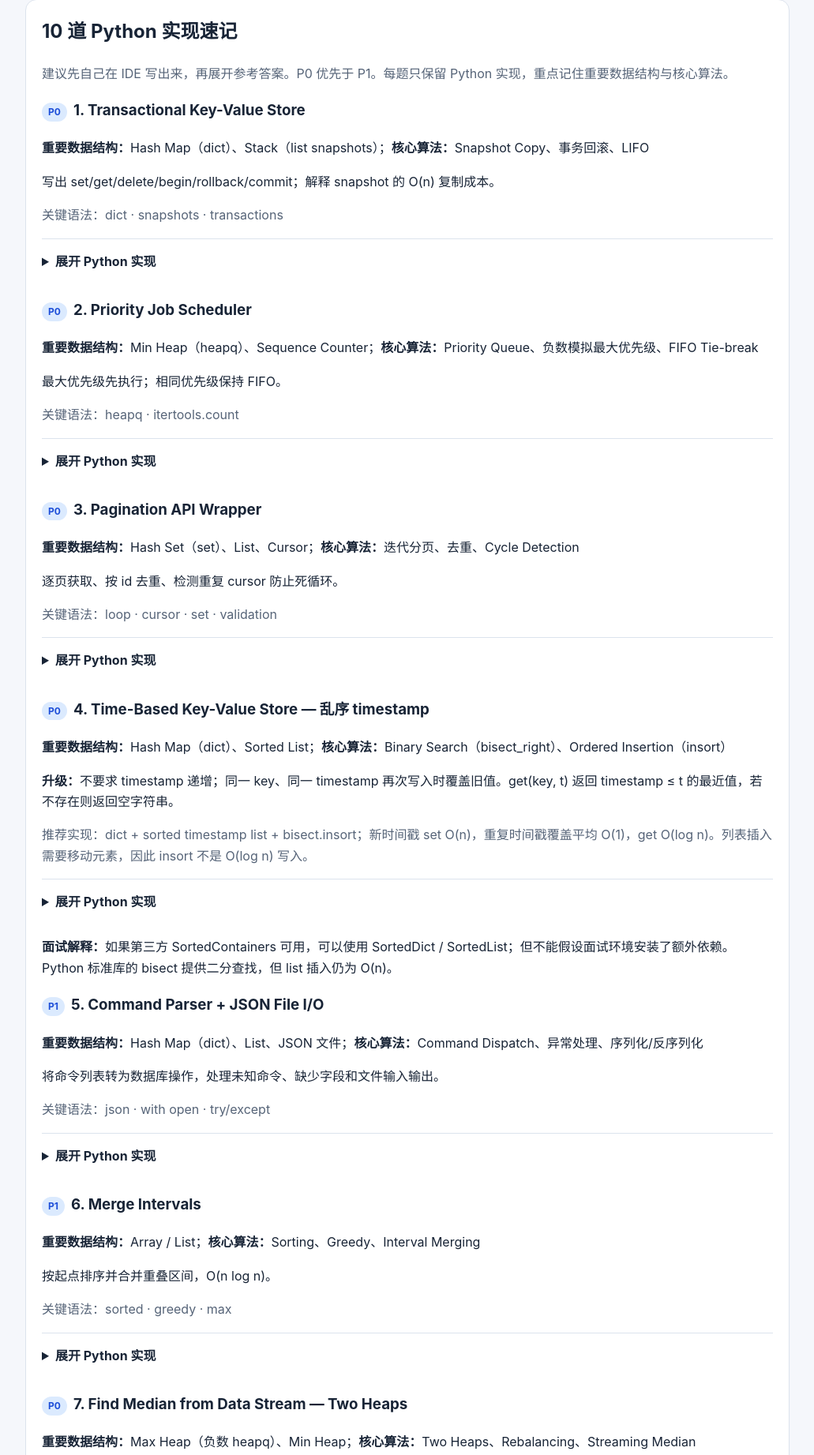
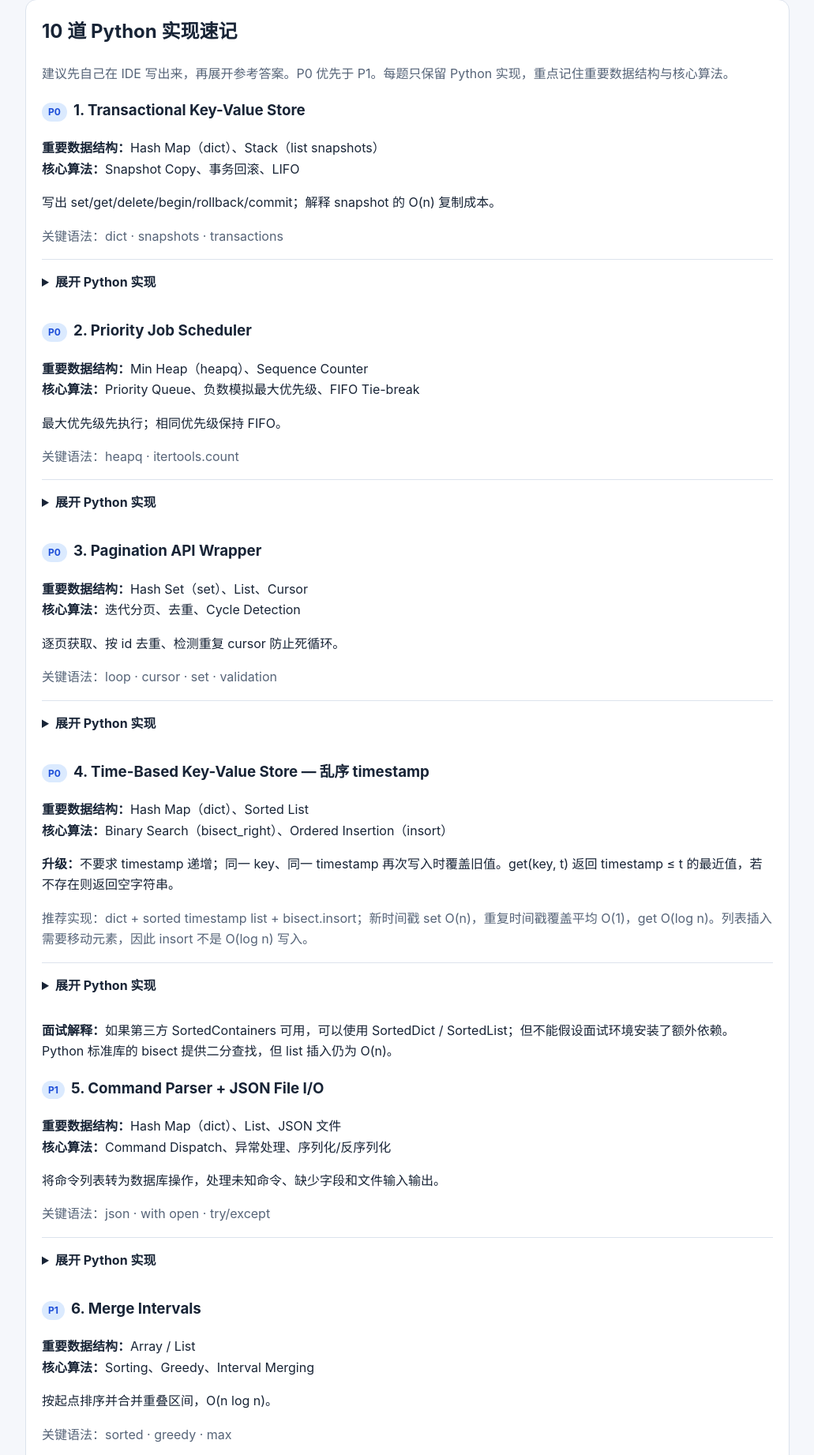
Before and after one commit to diego-king/ai-agent-knowledge, a plain HTML site: page docs/lyft-laptop-coding-interview.html in a window 1280 px wide. Shown: the part 647-2490 px from the top of the page at 79% size, without its empty margins (124-1155 px from the left). Drawn offline with Linux system fonts and the light colour scheme.

Commit message:
Format data structures and core algorithms on separate lines

```diff
--- a/docs/lyft-laptop-coding-interview.html
+++ b/docs/lyft-laptop-coding-interview.html
@@ -4,7 +4,7 @@
 <style>:root{color-scheme:light dark;--bg:#f5f7fb;--card:#fff;--text:#182436;--muted:#566478;--line:#dce3ed;--accent:#2563eb}*{box-sizing:border-box}body{margin:0;background:var(--bg);color:var(--text);font:16px/1.65 -apple-system,BlinkMacSystemFont,"Segoe UI",sans-serif}header{background:#13233d;color:#fff;padding:38px max(18px,calc((100vw - 1000px)/2))}header p{color:#d0def3}main{max-width:1000px;margin:auto;padding:24px 16px 70px}.card{background:var(--card);border:1px solid var(--line);border-radius:14px;padding:20px;margin:16px 0}h1{line-height:1.2}h2{margin-top:0}nav a{display:inline-block;margin:5px 12px 5px 0;color:var(--accent)}details{border-top:1px solid var(--line);padding:15px 0}summary{font-weight:700;cursor:pointer}pre{overflow:auto;background:#0e1726;color:#e8f0ff;padding:18px;border-radius:10px;font-size:13px;line-height:1.5;tab-size:4}code{font-family:ui-monospace,SFMono-Regular,Menlo,monospace}.tag{display:inline-block;background:#dbeafe;color:#1d4ed8;padding:2px 8px;border-radius:99px;font-size:12px;margin-right:8px}.muted{color:var(--muted)}.btn{border:0;background:#2563eb;color:white;padding:9px 14px;border-radius:8px;cursor:pointer}.check{display:block;padding:5px 0}footer{color:var(--muted);font-size:13px;margin-top:30px}@media(prefers-color-scheme:dark){:root{--bg:#0e1522;--card:#182437;--text:#edf3ff;--muted:#afbdd0;--line:#33445a;--accent:#93c5fd}.tag{background:#1e3a5f;color:#bfdbfe}}</style></head><body>
 <header><h1>Lyft AI Entity · Python Laptop Coding Exercise</h1><p>第二轮 Onsite · 90分钟 · 中文讲解 + 英文技术术语 · 更新于 2026-11-17</p><p>独立专项备考指南｜可折叠答案、必背代码、测试与模拟流程</p></header>
 <main><div class="card"><h2>考试定位</h2><p>这份指南针对你描述的 <strong>90-minute Laptop Coding Exercise</strong>。题型来自公开 Lyft SWE 面试经验及工程类实战练习的归纳，<strong>不代表 Lyft AI Entity 团队确认会考这些题</strong>。重点是完整可运行实现，而非只背 LeetCode 答案。</p><p><strong>时间安排：</strong>0–10 分钟确认需求；10–25 分钟数据结构与接口；25–65 分钟实现；65–80 分钟测试；80–90 分钟解释复杂度和改进。</p><nav><a href="#q1">1. Transactional Key-Value Store</a><a href="#q2">2. Priority Job Scheduler</a><a href="#q3">3. Pagination API Wrapper</a><a href="#q4">4. Time-Based Key-Value Store</a><a href="#q5">5. Command Parser + JSON File I/O</a><a href="#q6">6. Merge Intervals</a><a href="#q7">7. Two Heaps Median</a><a href="#q8">8. Lyft Minimum Workers</a><a href="#q9">9. Nested KV + COUNT</a><a href="#q10">10. Stateful Fetch N</a></nav></div>
-<div class="card"><h2>10 道 Python 实现速记</h2><p class="muted">建议先自己在 IDE 写出来，再展开参考答案。P0 优先于 P1。每题只保留 Python 实现，重点记住重要数据结构与核心算法。</p><section id="q1"><h3><span class="tag">P0</span>1. Transactional Key-Value Store</h3><p><strong>重要数据结构：</strong>Hash Map（dict）、Stack（list snapshots）；<strong>核心算法：</strong>Snapshot Copy、事务回滚、LIFO</p><p>写出 set/get/delete/begin/rollback/commit；解释 snapshot 的 O(n) 复制成本。</p><p class="muted">关键语法：dict · snapshots · transactions</p><details><summary>展开 Python 实现</summary><button class="btn" data-copy="code0">复制代码</button><pre><code id="code0">class Database:
+<div class="card"><h2>10 道 Python 实现速记</h2><p class="muted">建议先自己在 IDE 写出来，再展开参考答案。P0 优先于 P1。每题只保留 Python 实现，重点记住重要数据结构与核心算法。</p><section id="q1"><h3><span class="tag">P0</span>1. Transactional Key-Value Store</h3><p><strong>重要数据结构：</strong>Hash Map（dict）、Stack（list snapshots）<br><strong>核心算法：</strong>Snapshot Copy、事务回滚、LIFO</p><p>写出 set/get/delete/begin/rollback/commit；解释 snapshot 的 O(n) 复制成本。</p><p class="muted">关键语法：dict · snapshots · transactions</p><details><summary>展开 Python 实现</summary><button class="btn" data-copy="code0">复制代码</button><pre><code id="code0">class Database:
     def __init__(self):
         self.data = {}
         self.history = []
@@ -29,7 +29,7 @@
     def commit(self):
         if not self.history:
             raise RuntimeError("No transaction")
-        self.history.pop()</code></pre></details></section><section id="q2"><h3><span class="tag">P0</span>2. Priority Job Scheduler</h3><p><strong>重要数据结构：</strong>Min Heap（heapq）、Sequence Counter；<strong>核心算法：</strong>Priority Queue、负数模拟最大优先级、FIFO Tie-break</p><p>最大优先级先执行；相同优先级保持 FIFO。</p><p class="muted">关键语法：heapq · itertools.count</p><details><summary>展开 Python 实现</summary><button class="btn" data-copy="code1">复制代码</button><pre><code id="code1">import heapq
+        self.history.pop()</code></pre></details></section><section id="q2"><h3><span class="tag">P0</span>2. Priority Job Scheduler</h3><p><strong>重要数据结构：</strong>Min Heap（heapq）、Sequence Counter<br><strong>核心算法：</strong>Priority Queue、负数模拟最大优先级、FIFO Tie-break</p><p>最大优先级先执行；相同优先级保持 FIFO。</p><p class="muted">关键语法：heapq · itertools.count</p><details><summary>展开 Python 实现</summary><button class="btn" data-copy="code1">复制代码</button><pre><code id="code1">import heapq
 from itertools import count
 
 class Scheduler:
@@ -43,7 +43,7 @@ class Scheduler:
     def pop(self):
         if not self.heap:
             return None
-        return heapq.heappop(self.heap)[2]</code></pre></details></section><section id="q3"><h3><span class="tag">P0</span>3. Pagination API Wrapper</h3><p><strong>重要数据结构：</strong>Hash Set（set）、List、Cursor；<strong>核心算法：</strong>迭代分页、去重、Cycle Detection</p><p>逐页获取、按 id 去重、检测重复 cursor 防止死循环。</p><p class="muted">关键语法：loop · cursor · set · validation</p><details><summary>展开 Python 实现</summary><button class="btn" data-copy="code2">复制代码</button><pre><code id="code2">def fetch_all(fetch_page):
+        return heapq.heappop(self.heap)[2]</code></pre></details></section><section id="q3"><h3><span class="tag">P0</span>3. Pagination API Wrapper</h3><p><strong>重要数据结构：</strong>Hash Set（set）、List、Cursor<br><strong>核心算法：</strong>迭代分页、去重、Cycle Detection</p><p>逐页获取、按 id 去重、检测重复 cursor 防止死循环。</p><p class="muted">关键语法：loop · cursor · set · validation</p><details><summary>展开 Python 实现</summary><button class="btn" data-copy="code2">复制代码</button><pre><code id="code2">def fetch_all(fetch_page):
     results, ids, cursors = [], set(), set()
     cursor = None
     while True:
@@ -60,7 +60,7 @@ class Scheduler:
         if next_cursor in cursors:
             raise ValueError("Cursor loop")
         cursors.add(next_cursor)
-        cursor = next_cursor</code></pre></details></section><section id="q4"><h3><span class="tag">P0</span>4. Time-Based Key-Value Store — 乱序 timestamp</h3><p><strong>重要数据结构：</strong>Hash Map（dict）、Sorted List；<strong>核心算法：</strong>Binary Search（bisect_right）、Ordered Insertion（insort）</p><p><strong>升级：</strong>不要求 timestamp 递增；同一 key、同一 timestamp 再次写入时覆盖旧值。get(key, t) 返回 timestamp ≤ t 的最近值，若不存在则返回空字符串。</p><p class="muted">推荐实现：dict + sorted timestamp list + bisect.insort；新时间戳 set O(n)，重复时间戳覆盖平均 O(1)，get O(log n)。列表插入需要移动元素，因此 insort 不是 O(log n) 写入。</p><details><summary>展开 Python 实现</summary><button class="btn" data-copy="code3">复制代码</button><pre><code id="code3">from bisect import bisect_right, insort
+        cursor = next_cursor</code></pre></details></section><section id="q4"><h3><span class="tag">P0</span>4. Time-Based Key-Value Store — 乱序 timestamp</h3><p><strong>重要数据结构：</strong>Hash Map（dict）、Sorted List<br><strong>核心算法：</strong>Binary Search（bisect_right）、Ordered Insertion（insort）</p><p><strong>升级：</strong>不要求 timestamp 递增；同一 key、同一 timestamp 再次写入时覆盖旧值。get(key, t) 返回 timestamp ≤ t 的最近值，若不存在则返回空字符串。</p><p class="muted">推荐实现：dict + sorted timestamp list + bisect.insort；新时间戳 set O(n)，重复时间戳覆盖平均 O(1)，get O(log n)。列表插入需要移动元素，因此 insort 不是 O(log n) 写入。</p><details><summary>展开 Python 实现</summary><button class="btn" data-copy="code3">复制代码</button><pre><code id="code3">from bisect import bisect_right, insort
 
 class TimeMap:
     def __init__(self):
@@ -82,7 +82,7 @@ class TimeMap:
         i = bisect_right(times, timestamp) - 1
         if i &lt; 0:
             return ""
-        return self.values[key][times[i]]</code></pre></details><p><strong>面试解释：</strong>如果第三方 SortedContainers 可用，可以使用 SortedDict / SortedList；但不能假设面试环境安装了额外依赖。Python 标准库的 bisect 提供二分查找，但 list 插入仍为 O(n)。</p></section><section id="q5"><h3><span class="tag">P1</span>5. Command Parser + JSON File I/O</h3><p><strong>重要数据结构：</strong>Hash Map（dict）、List、JSON 文件；<strong>核心算法：</strong>Command Dispatch、异常处理、序列化/反序列化</p><p>将命令列表转为数据库操作，处理未知命令、缺少字段和文件输入输出。</p><p class="muted">关键语法：json · with open · try/except</p><details><summary>展开 Python 实现</summary><button class="btn" data-copy="code4">复制代码</button><pre><code id="code4">import json
+        return self.values[key][times[i]]</code></pre></details><p><strong>面试解释：</strong>如果第三方 SortedContainers 可用，可以使用 SortedDict / SortedList；但不能假设面试环境安装了额外依赖。Python 标准库的 bisect 提供二分查找，但 list 插入仍为 O(n)。</p></section><section id="q5"><h3><span class="tag">P1</span>5. Command Parser + JSON File I/O</h3><p><strong>重要数据结构：</strong>Hash Map（dict）、List、JSON 文件<br><strong>核心算法：</strong>Command Dispatch、异常处理、序列化/反序列化</p><p>将命令列表转为数据库操作，处理未知命令、缺少字段和文件输入输出。</p><p class="muted">关键语法：json · with open · try/except</p><details><summary>展开 Python 实现</summary><button class="btn" data-copy="code4">复制代码</button><pre><code id="code4">import json
 
 def execute(commands):
     db, output = {}, []
@@ -106,7 +106,7 @@ def process_file(input_file, output_file):
         commands = json.load(f)
     result = execute(commands)
     with open(output_file, "w", encoding="utf-8") as f:
-        json.dump(result, f, ensure_ascii=False, indent=2)</code></pre></details></section><section id="q6"><h3><span class="tag">P1</span>6. Merge Intervals</h3><p><strong>重要数据结构：</strong>Array / List；<strong>核心算法：</strong>Sorting、Greedy、Interval Merging</p><p>按起点排序并合并重叠区间，O(n log n)。</p><p class="muted">关键语法：sorted · greedy · max</p><details><summary>展开 Python 实现</summary><button class="btn" data-copy="code5">复制代码</button><pre><code id="code5">def merge_intervals(intervals):
+        json.dump(result, f, ensure_ascii=False, indent=2)</code></pre></details></section><section id="q6"><h3><span class="tag">P1</span>6. Merge Intervals</h3><p><strong>重要数据结构：</strong>Array / List<br><strong>核心算法：</strong>Sorting、Greedy、Interval Merging</p><p>按起点排序并合并重叠区间，O(n log n)。</p><p class="muted">关键语法：sorted · greedy · max</p><details><summary>展开 Python 实现</summary><button class="btn" data-copy="code5">复制代码</button><pre><code id="code5">def merge_intervals(intervals):
     if not intervals:
         return []
     intervals = sorted(intervals, key=lambda x: x[0])
@@ -116,7 +116,7 @@ def process_file(input_file, output_file):
             merged[-1][1] = max(merged[-1][1], end)
         else:
             merged.append([start, end])
-    return merged</code></pre></details></section><section id="q7"><h3><span class="tag">P0</span>7. Find Median from Data Stream — Two Heaps</h3><p><strong>重要数据结构：</strong>Max Heap（负数 heapq）、Min Heap；<strong>核心算法：</strong>Two Heaps、Rebalancing、Streaming Median</p><p>一个 Max Heap 保存较小一半，一个 Min Heap 保存较大一半。插入 O(log n)，查询中位数 O(1)。</p><p class="muted">Python heapq 只有 Min Heap；存负数实现 Max Heap。关键是不变量：low 的数量等于 high 或多一个。</p><details><summary>展开 Python 实现</summary><button class="btn" data-copy="code6">复制代码</button><pre><code id="code6">import heapq
+    return merged</code></pre></details></section><section id="q7"><h3><span class="tag">P0</span>7. Find Median from Data Stream — Two Heaps</h3><p><strong>重要数据结构：</strong>Max Heap（负数 heapq）、Min Heap<br><strong>核心算法：</strong>Two Heaps、Rebalancing、Streaming Median</p><p>一个 Max Heap 保存较小一半，一个 Min Heap 保存较大一半。插入 O(log n)，查询中位数 O(1)。</p><p class="muted">Python heapq 只有 Min Heap；存负数实现 Max Heap。关键是不变量：low 的数量等于 high 或多一个。</p><details><summary>展开 Python 实现</summary><button class="btn" data-copy="code6">复制代码</button><pre><code id="code6">import heapq
 
 class MedianFinder:
     def __init__(self):
@@ -134,7 +134,7 @@ class MedianFinder:
             raise ValueError("No numbers")
         if len(self.low) &gt; len(self.high):
             return -self.low[0]
-        return (-self.low[0] + self.high[0]) / 2</code></pre></details></section><section id="q8"><h3><span class="tag">P0</span>8. Lyft Minimum Workers with Assignment History — Two Min Heaps</h3><p><strong>重要数据结构：</strong>两个 Min Heap（busy / available）、Array；<strong>核心算法：</strong>Sorting、Greedy Worker Assignment、Event Simulation</p><p><strong>候选人面经相关：</strong>输入每个 Job 的开始时间与持续时间；最少 Worker 覆盖所有 Job，返回按原始输入顺序排列的 Worker ID。空闲 Worker 多于一个时，优先使用最小 ID。任务结束时间等于新任务开始时间时允许复用。</p><p><strong>两个 Min Heap：</strong>busy 保存 (end_time, worker_id)，available 保存 worker_id。先释放所有 end_time ≤ start 的 Worker，再复用最小 ID，否则创建新 Worker。<strong>关键：</strong>排序时保留原始 index；HHMM 必须先转分钟，不能直接做整数加法。</p><p class="muted">排序与堆操作总体 O(n log n) 时间；O(n) 空间。下方包括分钟版与 HHMM 输入适配版。要求 duration &gt; 0，跨午夜任务以绝对分钟表示或单独约定。</p><details><summary>展开 Python 实现</summary><button class="btn" data-copy="code7">复制代码</button><pre><code id="code7">import heapq
+        return (-self.low[0] + self.high[0]) / 2</code></pre></details></section><section id="q8"><h3><span class="tag">P0</span>8. Lyft Minimum Workers with Assignment History — Two Min Heaps</h3><p><strong>重要数据结构：</strong>两个 Min Heap（busy / available）、Array<br><strong>核心算法：</strong>Sorting、Greedy Worker Assignment、Event Simulation</p><p><strong>候选人面经相关：</strong>输入每个 Job 的开始时间与持续时间；最少 Worker 覆盖所有 Job，返回按原始输入顺序排列的 Worker ID。空闲 Worker 多于一个时，优先使用最小 ID。任务结束时间等于新任务开始时间时允许复用。</p><p><strong>两个 Min Heap：</strong>busy 保存 (end_time, worker_id)，available 保存 worker_id。先释放所有 end_time ≤ start 的 Worker，再复用最小 ID，否则创建新 Worker。<strong>关键：</strong>排序时保留原始 index；HHMM 必须先转分钟，不能直接做整数加法。</p><p class="muted">排序与堆操作总体 O(n log n) 时间；O(n) 空间。下方包括分钟版与 HHMM 输入适配版。要求 duration &gt; 0，跨午夜任务以绝对分钟表示或单独约定。</p><details><summary>展开 Python 实现</summary><button class="btn" data-copy="code7">复制代码</button><pre><code id="code7">import heapq
 
 def assign_workers(jobs):
     # jobs[i] = (start_minute, duration_minute)
@@ -174,7 +174,7 @@ def assign_workers_hhmm(jobs):
     return assign_workers([
         (hhmm_to_minutes(start_hhmm), duration)
         for start_hhmm, duration in jobs
-    ])</code></pre></details><p class="muted">公开候选人面经：<a href="https://www.screna.ai/experience/0126f904-5c3e-4d1d-975b-9a71a840f3f3">Screna Apr 2026</a>；<a href="https://www.inbyte.org/interview/lyft?category=coding">Inbyte 2026</a>。第三方记录，非官方确认原题。</p></section><section id="q9"><h3><span class="tag">P0</span>9. Nested Transaction KV + COUNT(value)</h3><p><strong>重要数据结构：</strong>Hash Map（dict）、Counter、Stack；<strong>核心算法：</strong>Nested Transactions、Snapshot、Frequency Counting</p><p>扩展现有 Transactional KV：额外支持 COUNT(value)、重复 SET、DELETE、嵌套 BEGIN/ROLLBACK/COMMIT。此版本的 COMMIT 只提交最内层 savepoint；外层 ROLLBACK 仍可撤销它。面试时务必先澄清 COMMIT 是否应一次提交所有层。</p><p class="muted">GET/SET/DELETE/COUNT 平均 O(1)；BEGIN 复制全部数据和计数 O(n)，ROLLBACK/COMMIT O(1)（忽略对象释放成本）。值需可 hash。</p><details><summary>展开 Python 实现</summary><button class="btn" data-copy="code8">复制代码</button><pre><code id="code8">from collections import Counter
+    ])</code></pre></details><p class="muted">公开候选人面经：<a href="https://www.screna.ai/experience/0126f904-5c3e-4d1d-975b-9a71a840f3f3">Screna Apr 2026</a>；<a href="https://www.inbyte.org/interview/lyft?category=coding">Inbyte 2026</a>。第三方记录，非官方确认原题。</p></section><section id="q9"><h3><span class="tag">P0</span>9. Nested Transaction KV + COUNT(value)</h3><p><strong>重要数据结构：</strong>Hash Map（dict）、Counter、Stack<br><strong>核心算法：</strong>Nested Transactions、Snapshot、Frequency Counting</p><p>扩展现有 Transactional KV：额外支持 COUNT(value)、重复 SET、DELETE、嵌套 BEGIN/ROLLBACK/COMMIT。此版本的 COMMIT 只提交最内层 savepoint；外层 ROLLBACK 仍可撤销它。面试时务必先澄清 COMMIT 是否应一次提交所有层。</p><p class="muted">GET/SET/DELETE/COUNT 平均 O(1)；BEGIN 复制全部数据和计数 O(n)，ROLLBACK/COMMIT O(1)（忽略对象释放成本）。值需可 hash。</p><details><summary>展开 Python 实现</summary><button class="btn" data-copy="code8">复制代码</button><pre><code id="code8">from collections import Counter
 
 class TransactionalKV:
     def __init__(self):
@@ -215,7 +215,7 @@ class TransactionalKV:
     def commit(self):
         if not self.snapshots:
             raise RuntimeError("No active transaction")
-        self.snapshots.pop()  # Commit only the innermost savepoint</code></pre></details></section><section id="q10"><h3><span class="tag">P0</span>10. Stateful Pagination — Fetch N Across Calls</h3><p><strong>重要数据结构：</strong>Deque、Hash Set、Cursor、Buffer；<strong>核心算法：</strong>State Machine、Pagination、Deduplication、Amortized Queue</p><p>实现 fetch_n(n)：跨调用保存 cursor、未消费的 buffer、去重 seen_ids 和 exhausted 标志；不能因为本次只需要 1 条，就丢掉同一页的其他结果。支持空页但有 next cursor 的情况。</p><p class="muted">每条记录入队/出队摊还 O(1)；总工作量与访问页数和扫描记录数成正比；额外空间 O(已见 ID 数 + 缓冲记录数 + cursor 数)。</p><details><summary>展开 Python 实现</summary><button class="btn" data-copy="code9">复制代码</button><pre><code id="code9">from collections import deque
+        self.snapshots.pop()  # Commit only the innermost savepoint</code></pre></details></section><section id="q10"><h3><span class="tag">P0</span>10. Stateful Pagination — Fetch N Across Calls</h3><p><strong>重要数据结构：</strong>Deque、Hash Set、Cursor、Buffer<br><strong>核心算法：</strong>State Machine、Pagination、Deduplication、Amortized Queue</p><p>实现 fetch_n(n)：跨调用保存 cursor、未消费的 buffer、去重 seen_ids 和 exhausted 标志；不能因为本次只需要 1 条，就丢掉同一页的其他结果。支持空页但有 next cursor 的情况。</p><p class="muted">每条记录入队/出队摊还 O(1)；总工作量与访问页数和扫描记录数成正比；额外空间 O(已见 ID 数 + 缓冲记录数 + cursor 数)。</p><details><summary>展开 Python 实现</summary><button class="btn" data-copy="code9">复制代码</button><pre><code id="code9">from collections import deque
 
 class PaginatedFetcher:
     def __init__(self, fetch_page):
```
